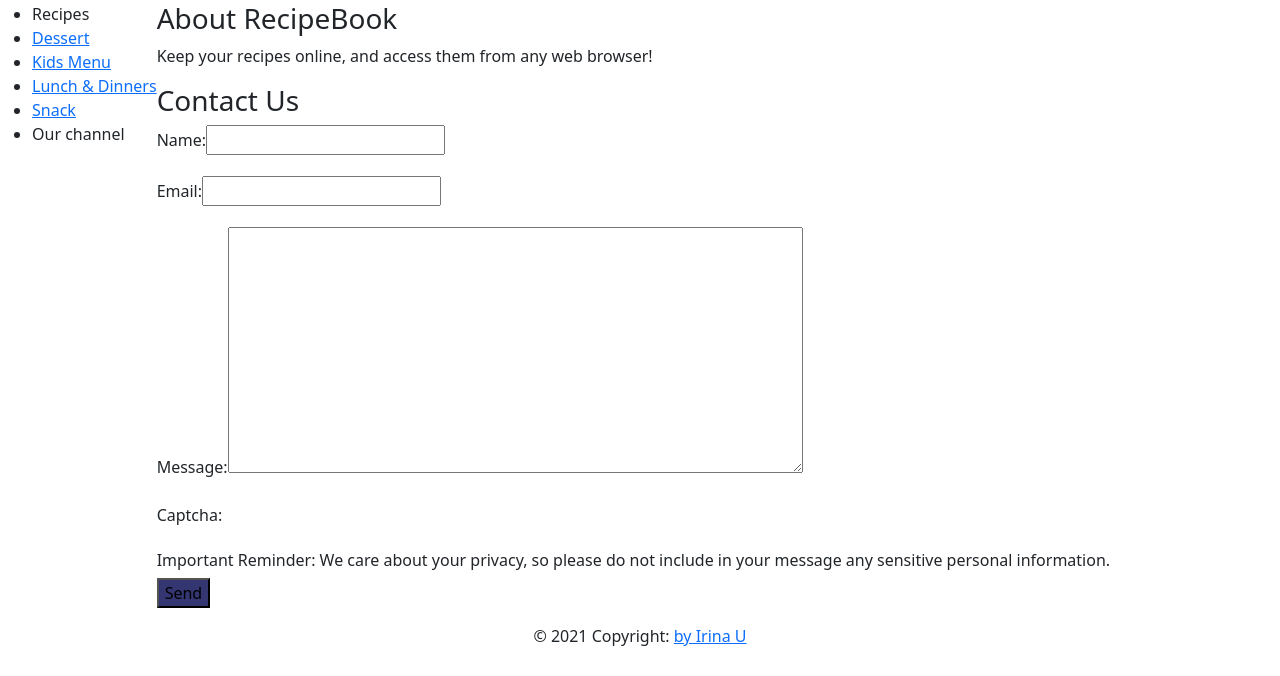
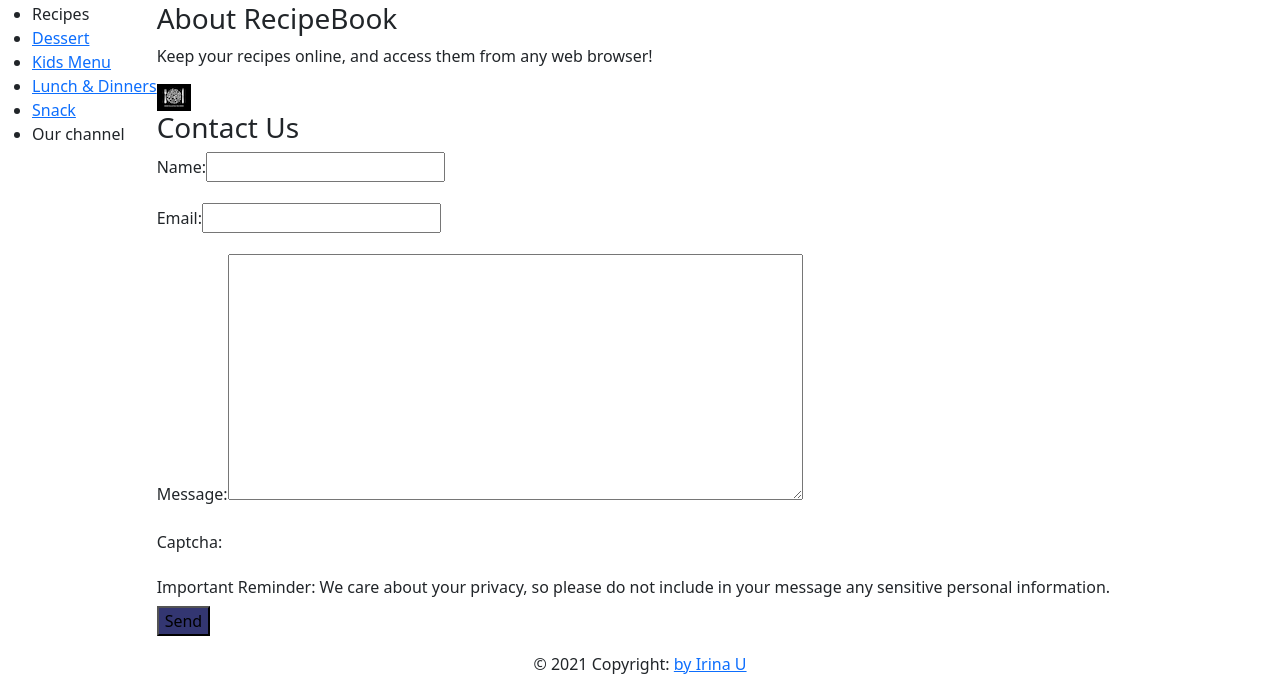
Before and after one commit to IrinaPanov/django-recipebook, a Django app: page /about/ in a window 1280 px wide. Shown: the part 54-730 px from the top of the page. Run offline with Django 3.2, Linux system fonts and the light colour scheme; data comes from the database, SQL or seed files in the repository; both versions use the stored data as it was after the commit.

Commit message:
picture added

```diff
--- a/recipesite/resbook/templates/resbook/about.html
+++ b/recipesite/resbook/templates/resbook/about.html
@@ -1,8 +1,12 @@
 {% extends 'resbook/base.html' %}
+{% load static %}
 
 {% block content %}
     <h3>About RecipeBook</h3>
     <p>Keep your recipes online, and access them from any web browser!</p>
+    <picture class="hero__background">
+    <img src="{% static 'image/logo.png'%}"alt="Stories">
+    </picture>
     <h3>Contact Us</h3>
     <form method="post">
         {% csrf_token %}
```
Also changed, not shown: recipesite/db.sqlite3, recipesite/static/resbook/image/stories.png (added), 1 other file.
